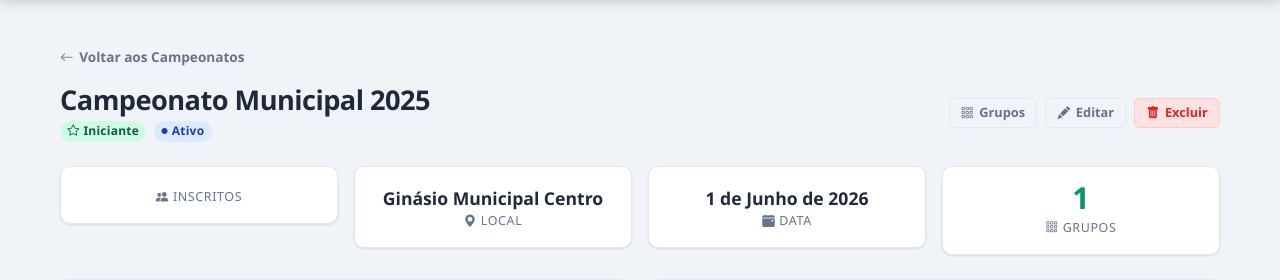
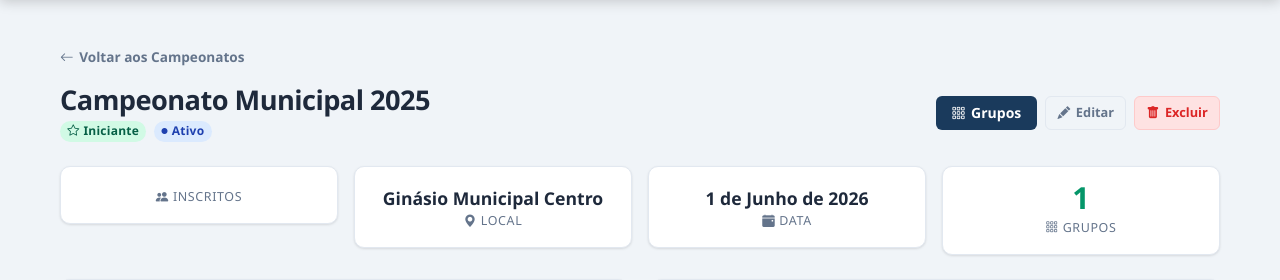
Before and after one commit to marcoantonio567/organizador-campeonatos-tt, a Django app: page /campeonatos/1/ in a window 1280 px wide. Shown: the part 61-341 px from the top of the page. Run offline with Django 5.2, Linux system fonts and the light colour scheme; data comes from the database, SQL or seed files in the repository; tables that the repository leaves empty hold one stand-in row (values such as "Sample post").

Commit message:
Altera estilos dos botões de grupos e chave no template de detalhes do campeonato

```diff
--- a/templates/championships/detail.html
+++ b/templates/championships/detail.html
@@ -27,12 +27,12 @@
   </div>
   <div class="d-flex gap-2 flex-wrap">
     {% if championship.groups.exists %}
-    <a href="{% url 'championships:groups' championship.pk %}" class="tt-btn ghost sm">
+    <a href="{% url 'championships:groups' championship.pk %}" class="tt-btn primary">
       <i class="bi bi-grid-3x3-gap"></i> Grupos
     </a>
     {% endif %}
     {% if has_bracket %}
-    <a href="{% url 'championships:bracket' championship.pk %}" class="tt-btn ghost sm">
+    <a href="{% url 'championships:bracket' championship.pk %}" class="tt-btn accent">
       <i class="bi bi-diagram-3-fill"></i> Chave
     </a>
     {% endif %}
```
